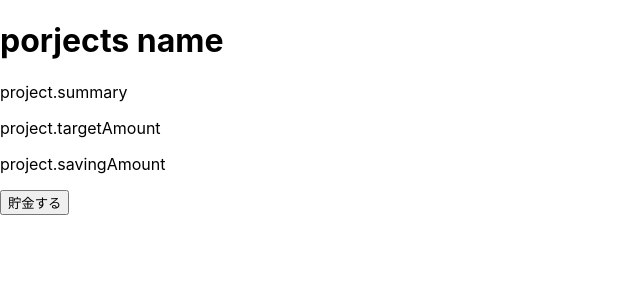
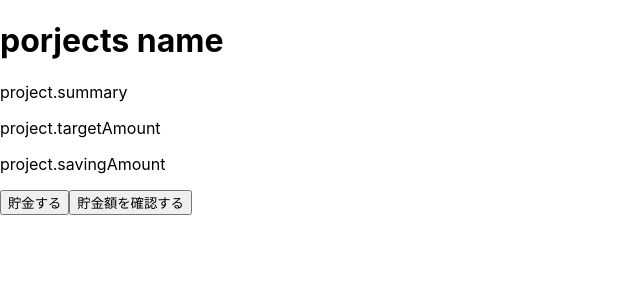
Before and after one commit to itsumura-h/savebox, a React (Create React App) app in the folder src/client/: page /1 in a window 1280 px wide. Shown: the top 300 px of the page, without its empty margins (0-640 px from the left). Built offline with nearby package versions, Linux system fonts and the light colour scheme.

Commit message:
貯金箱の総額を表示する

```diff
--- a/src/client/src/Pages/ProjectDetail.js
+++ b/src/client/src/Pages/ProjectDetail.js
@@ -1,10 +1,10 @@
 import React, { Component, useState, useEffect } from 'react';
 import getWeb3 from '../getWeb3';
-import SimpleStorageContract from '../contracts/SimpleStorage.json';
+import JPYC_Example from '../contracts/JPYC_Example.json';
 
 const ProjectDetail = () => {
   const [accounts, setAccounts] = useState(null);
-  const [contract, setContract] = useState(null);
+  const [contract, setContract] = useState();
   const [storageValue, setStorageValue] = useState(0);
   const [web3, setWeb3] = useState(null);
   const [accouts, setAccouts] = useState(null);
@@ -21,12 +21,16 @@ const ProjectDetail = () => {
         // Get the contract instance.
         const networkId = await web3.eth.net.getId();
 
-        const deployedNetwork = SimpleStorageContract.networks[networkId];
+        const deployedNetwork = JPYC_Example.networks[networkId];
         const instance = new web3.eth.Contract(
-          SimpleStorageContract.abi,
-          deployedNetwork && deployedNetwork.address
+          JPYC_Example.abi,
+          // SimpleStorageContract.abi,
+          // deployedNetwork && deployedNetwork.address
         );
+        instance.options.address = "0xCF83A8168e7D7621985AC47D742C670660cD99FA"
+
         console.log('instance: ', instance);
+        console.log('instance.methods: ', instance.methods)
         setWeb3(web3);
         setAccounts(accounts);
         setContract(instance);
@@ -42,35 +46,73 @@ const ProjectDetail = () => {
     connectMetamask();
   }, []);
 
-  function saveMoney(user, amount) {
+  function saveMoney(){
     console.log('start save money..');
-    var abi = [
+    // var abi = [
+    //   {
+    //     constant: false,
+    //     inputs: [],
+    //     name: 'SaveMoney',
+    //     outputs: [],
+    //     payable: true,
+    //     stateMutability: 'payable',
+    //     type: 'function',
+    //   },
+    // ];
+
+    // var address = '0x23db62344f40fc356sfcba267514270e60eed82fd';
+
+    // var contract = web3.eth.contract(abi).at(address);
+
+    // web3.eth.getAccounts(function (error, result) {
+    //   contract.BuyItem(
+    //     {
+    //       from: result[0],
+    //       value: web3.fromWei(1, 'ether'),
+    //     },
+    //     function (err, transactionHash) {
+    //       console.log(err, transactionHash);
+    //     }
+    //   );
+    // });
+
+    // これだけでスマコン関数叩けるはず
+    // Stores a given value, 5 by default.
+    console.log(contract.methods)
+    // (async()=>{
+    //   await contract.methods.approveJpycFromContract().call();
+    // })()
+    web3.eth.sendTransaction({
+      from: accounts[0],
+      to: "0xCF83A8168e7D7621985AC47D742C670660cD99FA",
+      data: web3.eth.abi.encodeFunctionSignature('whitdrawETH()')
+    });
+    // await contract.methods.set(5).send({ from: accounts[0] });
+  }
+
+  function jpycAmount() {
+    var myContractAbi = [
       {
-        constant: false,
-        inputs: [],
-        name: 'SaveMoney',
-        outputs: [],
-        payable: true,
-        stateMutability: 'payable',
-        type: 'function',
+        "inputs": [],
+        "name": "jpycAmount",
+        "outputs": [
+          {
+            "internalType": "uint256",
+            "name": "",
+            "type": "uint256"
+          }
+        ],
+        "stateMutability": "view",
+        "type": "function"
       },
     ];
-
-    var address = '0x23db62344f40fc356sfcba267514270e60eed82fd';
-
-    var contract = web3.eth.contract(abi).at(address);
-
-    web3.eth.getAccounts(function (error, result) {
-      contract.BuyItem(
-        {
-          from: result[0],
-          value: web3.fromWei(1, 'ether'),
-        },
-        function (err, transactionHash) {
-          console.log(err, transactionHash);
-        }
-      );
-    });
+    contract.methods.jpycAmount()
+    .call()
+      .then(result => {
+        // do stuff with returned values
+        console.log('result', result)
+      }
+    )
   }
 
   return (
@@ -79,7 +121,8 @@ const ProjectDetail = () => {
       <p>project.summary</p>
       <p>project.targetAmount</p>
       <p>project.savingAmount</p>
-      <button onClick={saveMoney}>貯金する</button>
+      <button onClick={() => saveMoney(contract, accounts)}>貯金する</button>
+      <button onClick={() => jpycAmount(contract)}>貯金額を確認する</button>
     </div>
   );
 };
```
Also changed, not shown: 1 other file (tests, documents, lock files or other folders).
